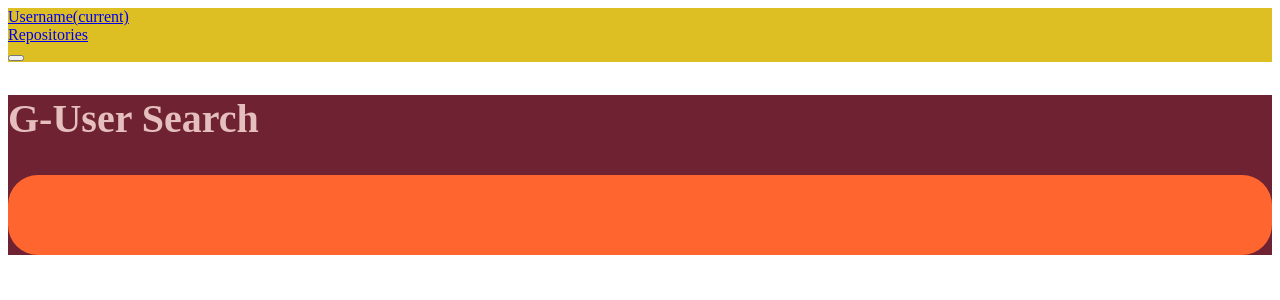
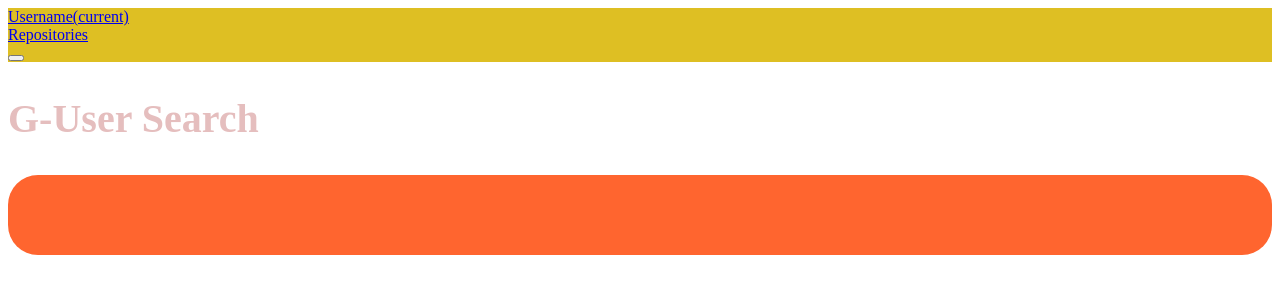
Before and after one commit to nimowairimu/G-Search, an Angular app: page /user in a window 1280 px wide. Shown: the top 300 px of the page. Built offline with nearby package versions, Linux system fonts and the light colour scheme; no server answers.

Commit message:
Update changes made to README.md.

```diff
--- a/src/app/user/user.component.css
+++ b/src/app/user/user.component.css
@@ -1,8 +1,6 @@
 .whole{
-    background-color: #6f2232;
-    position:relative;
 
-
+    position:relative
 }
 .card{
    width: 80%;
@@ -16,7 +14,3 @@ color: #E5BEBE;
 .cardprofile{
 background-color: #E5BEBE;
 }
-.textinfo{
-    background-color:#E5BEBE ;
-    font-family:
-}
```
Also changed, not shown: src/app/repos/repos.component.css (line endings or trailing spaces), 1 other file (tests, documents, lock files or other folders).
